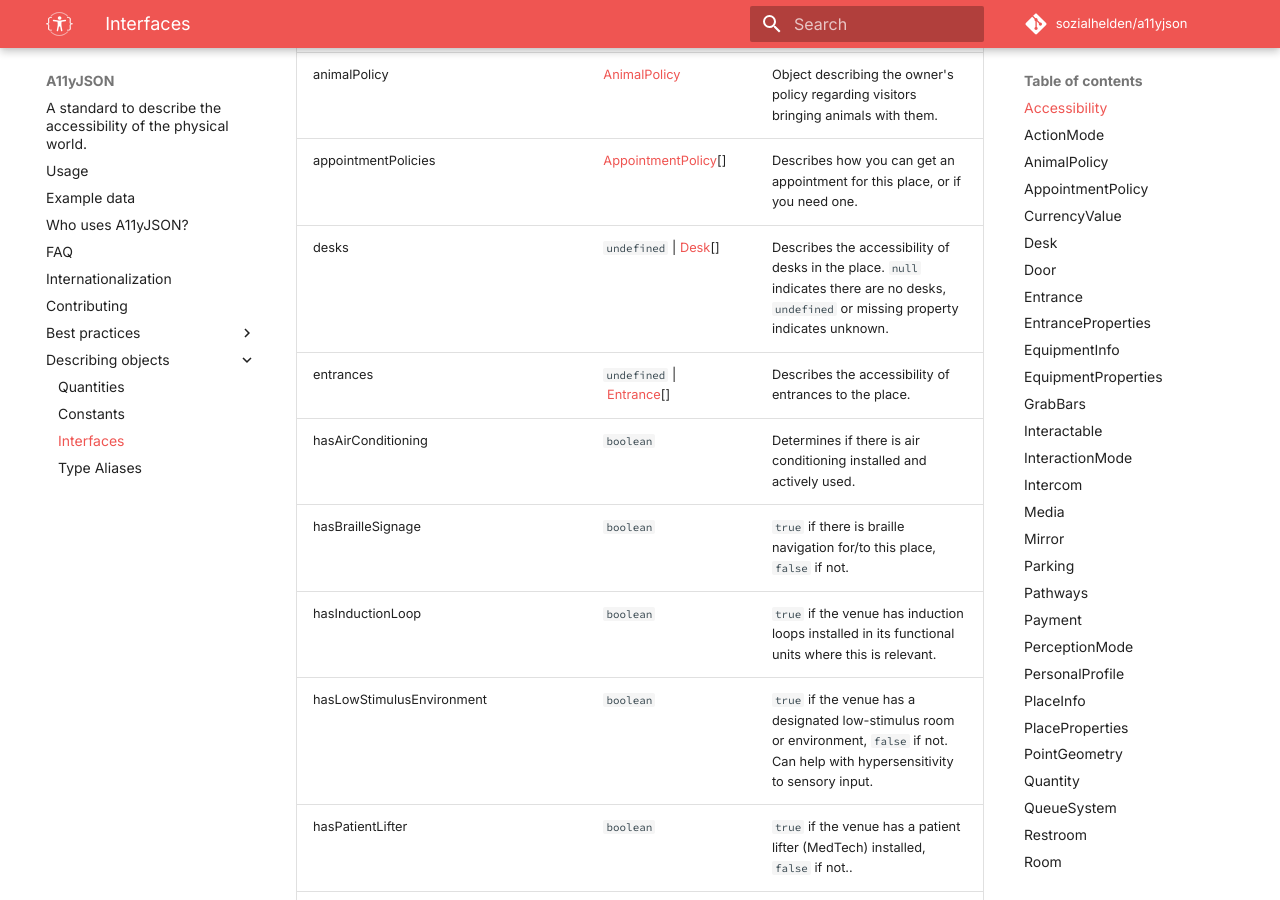
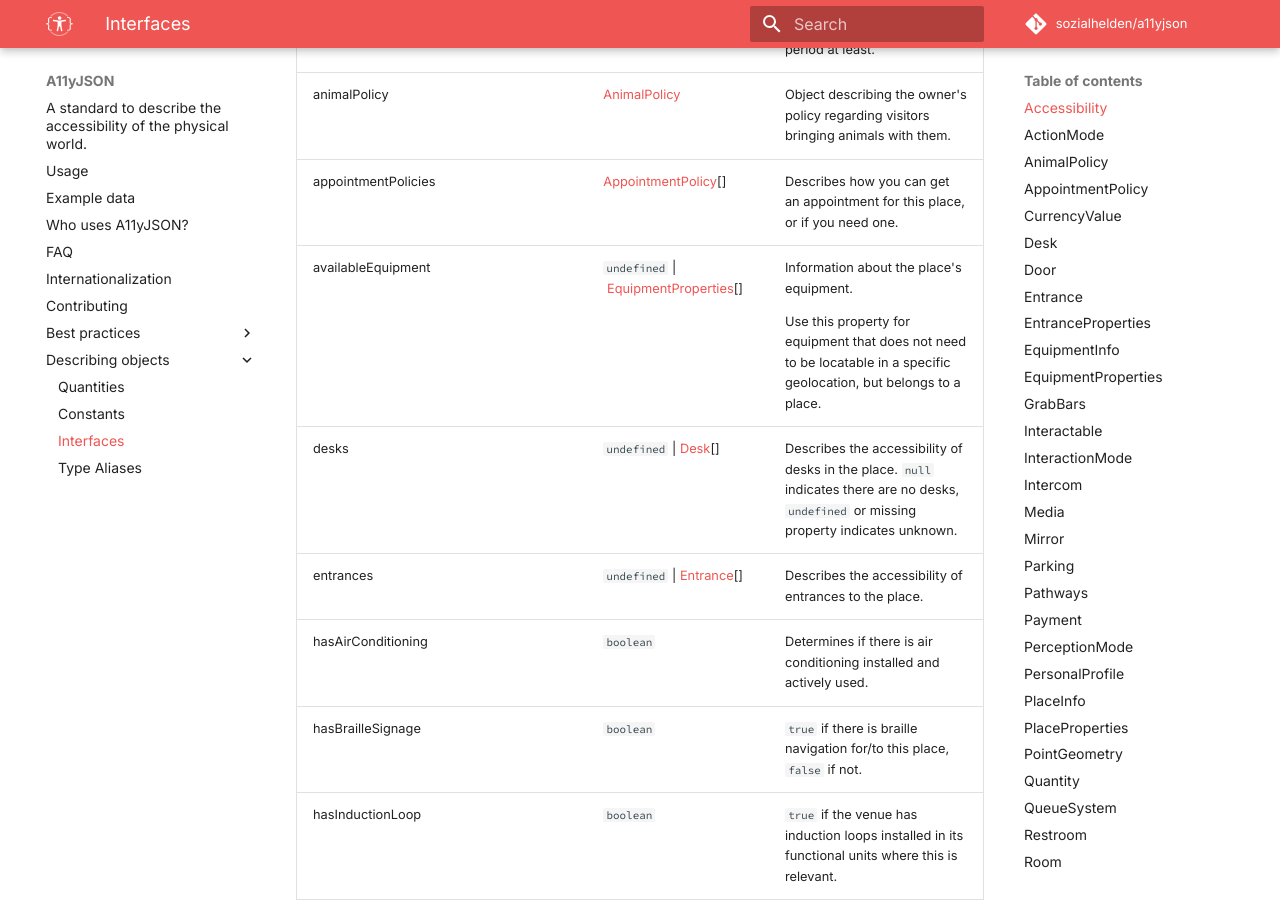
Before and after one commit to sozialhelden/a11yjson, an MkDocs documentation site: the page built from docs/describing-objects/interfaces.md, in a window 1280 px wide and 900 px high, scrolled down 538 px. Built offline with MkDocs 1.6.1 and Material for MkDocs 9.7.7, drawn with Linux system fonts in a browser that asks for light colours; comment, search, counter and statistics services are not loaded; some of the changed text lies outside the part shown.

Commit message:
Update docs

```diff
--- a/docs/describing-objects/interfaces.md
+++ b/docs/describing-objects/interfaces.md
@@ -13,7 +13,7 @@ them as they are, or mix them into your own entity definitions.
 
 ### <a id="Accessibility">Accessibility</a>
 
-  <span class='source-link'>[:fontawesome-solid-code:](https://github.com/sozialhelden/a11yjson/blob/main/src/Accessibility.ts#L85)</span>
+  <span class='source-link'>[:fontawesome-solid-code:](https://github.com/sozialhelden/a11yjson/blob/main/src/Accessibility.ts#L86)</span>
 
   <p>Describes the physical (and sometimes human rated) accessibility of a place.</p>
 
@@ -25,6 +25,9 @@ them as they are, or mix them into your own entity definitions.
 10-second period at least.</p>
 </td></tr><tr><td class="property-name">animalPolicy</td><td class="property-type"><a href="#AnimalPolicy">AnimalPolicy</a></td><td class="property-docs"><p>Object describing the owner&#39;s policy regarding visitors bringing animals with them.</p>
 </td></tr><tr><td class="property-name">appointmentPolicies</td><td class="property-type"><a href="#AppointmentPolicy">AppointmentPolicy</a>[]</td><td class="property-docs"><p>Describes how you can get an appointment for this place, or if you need one.</p>
+</td></tr><tr><td class="property-name">availableEquipment</td><td class="property-type"><code>undefined</code>&nbsp;|&nbsp;<a href="#EquipmentProperties">EquipmentProperties</a>[]</td><td class="property-docs"><p>Information about the place&#39;s equipment.</p>
+<p>Use this property for equipment that does not need to be locatable in a specific geolocation,
+but belongs to a place.</p>
 </td></tr><tr><td class="property-name">desks</td><td class="property-type"><code>undefined</code>&nbsp;|&nbsp;<a href="#Desk">Desk</a>[]</td><td class="property-docs"><p>Describes the accessibility of desks in the place.
 <code>null</code> indicates there are no desks, <code>undefined</code> or missing property indicates unknown.</p>
 </td></tr><tr><td class="property-name">entrances</td><td class="property-type"><code>undefined</code>&nbsp;|&nbsp;<a href="#Entrance">Entrance</a>[]</td><td class="property-docs"><p>Describes the accessibility of entrances to the place.</p>
@@ -1748,6 +1751,7 @@ fields.</li>
 
   <table><tr><th class="property-name">Name</th><th class="property-type">Type</th><th class="property-docs"></th></tr><tr><td class="property-name">canSkipQueueWithDisability</td><td class="property-type"><code>boolean</code></td><td class="property-docs"><p><code>true</code> if you can skip the queue with a disability, <code>false</code> if not.</p>
 </td></tr><tr><td class="property-name">grabBars</td><td class="property-type"><a href="#GrabBars">GrabBars</a></td><td class="property-docs"><p>Grab bars inside the queueing system, if applicable.</p>
+</td></tr><tr><td class="property-name">hasVisualAnnouncements</td><td class="property-type"><code>boolean</code></td><td class="property-docs"><p><code>true</code> if the queueing system announces the next person in line visually, <code>false</code> if not.</p>
 </td></tr><tr><td class="property-name">interactions</td><td class="property-type">
 Object with one or more of these keys:
 
```
Also changed, not shown: docs/describing-objects/constants.md (+3 -3 lines), docs/describing-objects/type-aliases.md (+2 -2 lines).
